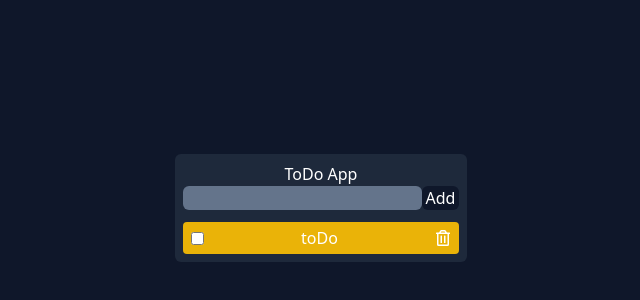
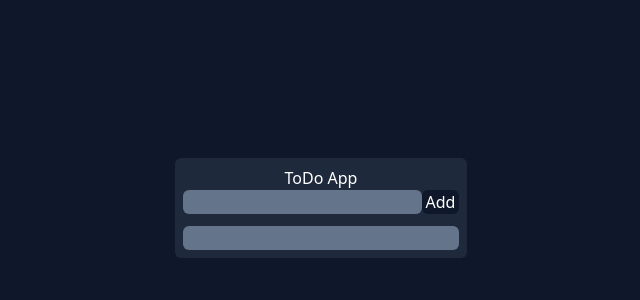
Before and after one commit to MuhammedJaseemVK/todo, a React (Create React App) app: page / in a window 1280 px wide. Shown: the part 192-492 px from the top of the page, without its empty margins (319-959 px from the left). Built offline with nearby package versions, Linux system fonts and the light colour scheme.

Commit message:
added todolist dynamic rendering

```diff
--- a/src/App.js
+++ b/src/App.js
@@ -24,7 +24,14 @@ function App() {
           <input type="text" className='rounded-md bg-slate-500 px-1' value={inputTodo} onChange={handleOnChange} />
           <button className='rounded-md bg-slate-900 px-1' onClick={handleAdd} >Add</button>
         </div>
-        <Todo />
+        <div className='flex flex-col rounded-md bg-slate-500 p-3 gap-2'>
+          {
+            toDoList.map((toDoElement)=>{
+              return <Todo todoText={toDoElement} />
+              // console.log(toDoElement)
+            })
+          }
+        </div>
       </div>
 
     </div>
--- a/src/Todo.js
+++ b/src/Todo.js
@@ -1,11 +1,11 @@
 import React from 'react';
 import { FaRegTrashAlt } from 'react-icons/fa'
 
-function Todo() {
+function Todo(props) {
     return (
         <div className='flex justify-between items-center rounded bg-yellow-500 px-2 py-1  w-full'>
             <input type="checkbox" />
-            toDo
+            {props.todoText}
             <FaRegTrashAlt />
         </div>
     )
```
